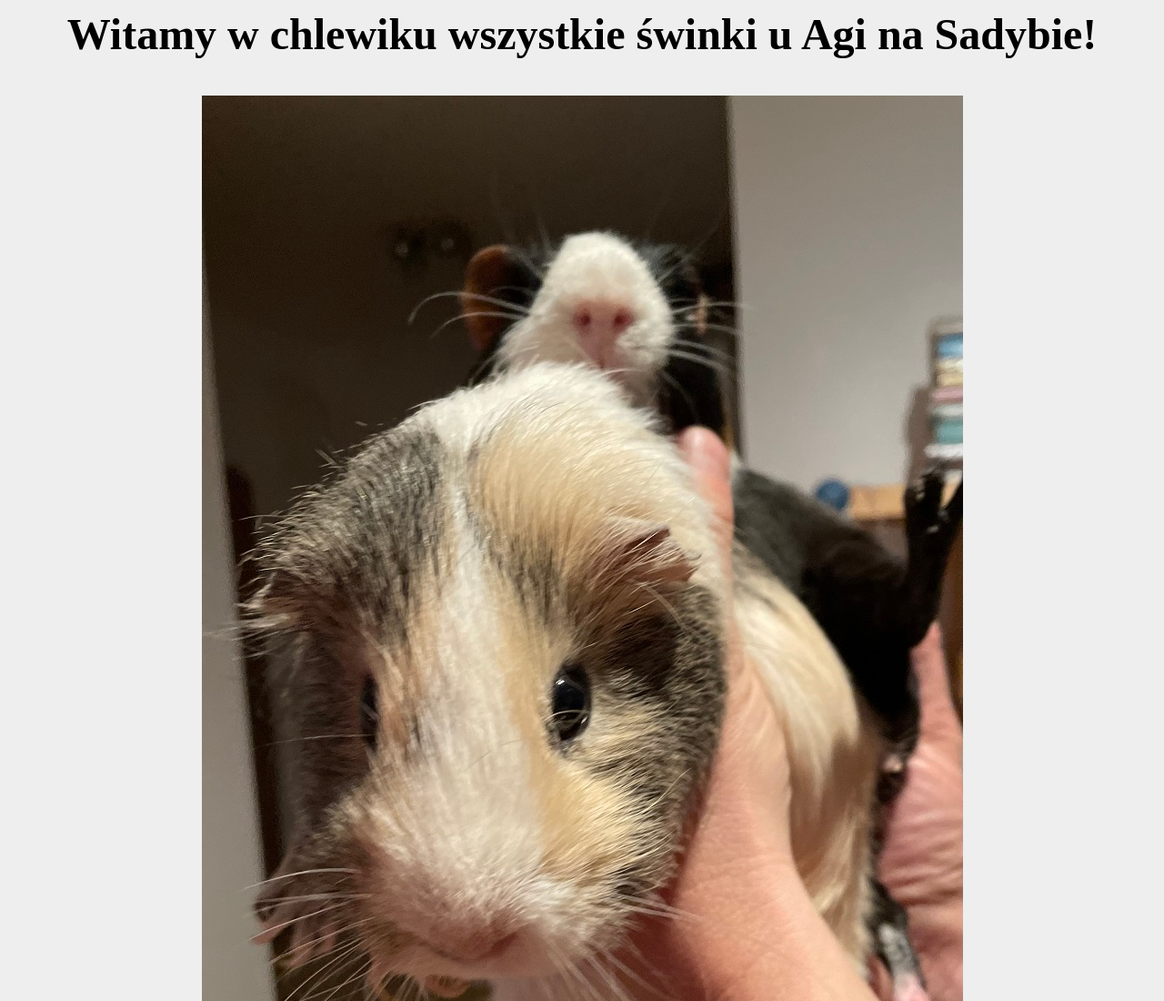
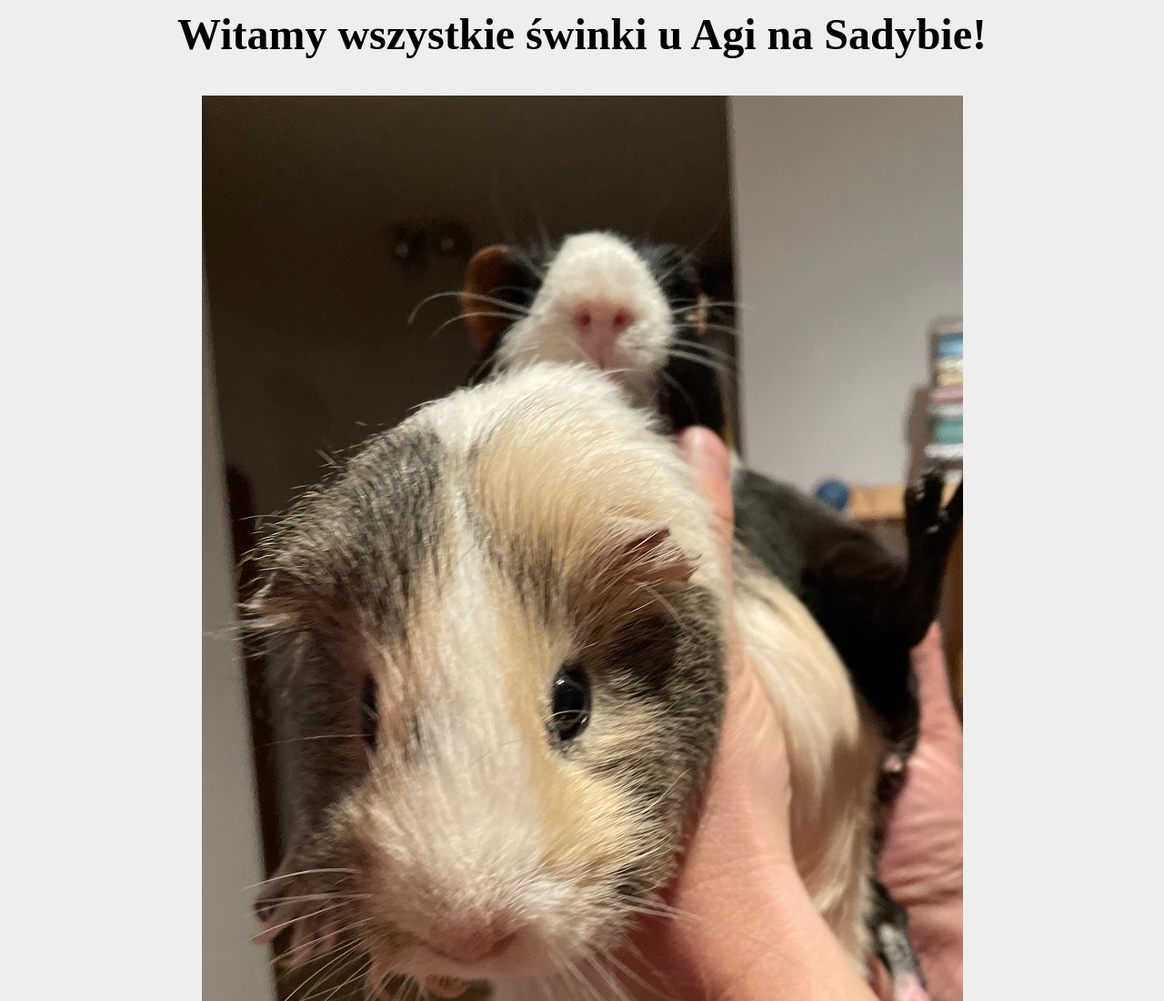
Before and after one commit to AgnieszkaDrachal/agnieszkadrachal.github.io, a plain HTML site: page index.html in a window 1280 px wide. Shown: the top 1100 px of the page at 91% size. Drawn offline with Linux system fonts and the light colour scheme.

Commit message:
Update index.html

```diff
--- a/index.html
+++ b/index.html
@@ -17,7 +17,7 @@ section#main {
   </head>
   <body>
     <section id="header">
-      <h1>Witamy w chlewiku wszystkie świnki u Agi na Sadybie!</h1>
+      <h1>Witamy wszystkie świnki u Agi na Sadybie!</h1>
    </section>
     <section id="main">
       <img src="muchomor.jpg"></img>
```
